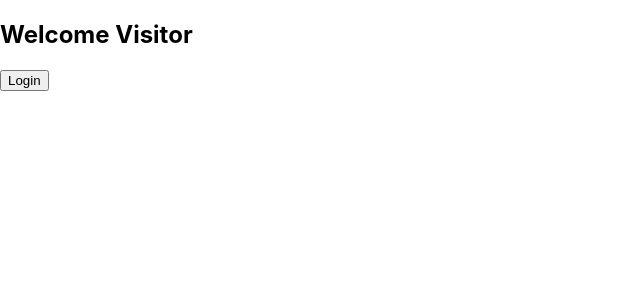
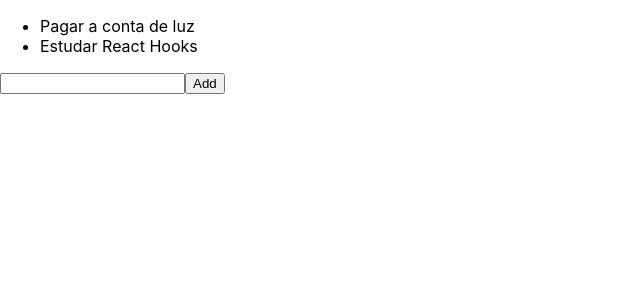
Before and after one commit to kevinaraujo/react-from-zero-advanced, a React (Create React App) app: page / in a window 1280 px wide. Shown: the top 300 px of the page, without its empty margins (0-640 px from the left). Built offline with nearby package versions, Linux system fonts and the light colour scheme.

Commit message:
Used React Hook.

```diff
--- a/src/App.js
+++ b/src/App.js
@@ -1,14 +1,33 @@
-import React, { Component } from 'react';
-import Member from './components/Member';
+import React, { useState } from 'react';
 
-class App extends Component {
-    render() {
-        return (
-            <div>
-                <Member name="Visitor"/>
-            </div>
-        );
+function App() {
+
+    const [tasks, setTasks] = useState([
+        'Pagar a conta de luz',
+        'Estudar React Hooks'
+    ]);
+
+    const [input, setInput] = useState('');
+
+    function handleAdd() {
+        setTasks([
+            ...tasks,
+            input
+        ]);
+        setInput('');
     }
+
+    return (
+        <div>
+            <ul>
+                {tasks.map(task => (
+                    <li key={task}>{task}</li>
+                ))}
+            </ul>
+            <input type='text' value={input} onChange={(e) => setInput(e.target.value)}/>
+            <button onClick={handleAdd}>Add</button>
+        </div>
+    );
 }
 
 export default App;
--- a/src/components/Member/index.js
+++ /dev/null
@@ -1,43 +0,0 @@
-import React, { Component } from 'react';
-
-class Member extends Component {
-
-    constructor(props) {
-        super(props);
-
-        this.state = {
-            name: props.name
-        }
-
-        this.enter = this.enter.bind(this);
-    }
-
-    enter(name) {
-        this.setState({
-            name
-        })
-    }
-
-    render() {
-        return (
-            <div>
-
-                <h2>Welcome {this.state.name}</h2>
-
-                { this.state.name === 'Visitor' ?
-
-                    <button onClick={ () => this.enter('Kevin') } >
-                        Login
-                    </button>
-                    :
-                    <button onClick={ () => this.enter('Visitor')}>
-                        Logout
-                    </button>
-                }
-
-            </div>
-        );
-    }
-}
-
-export default Member;
```
